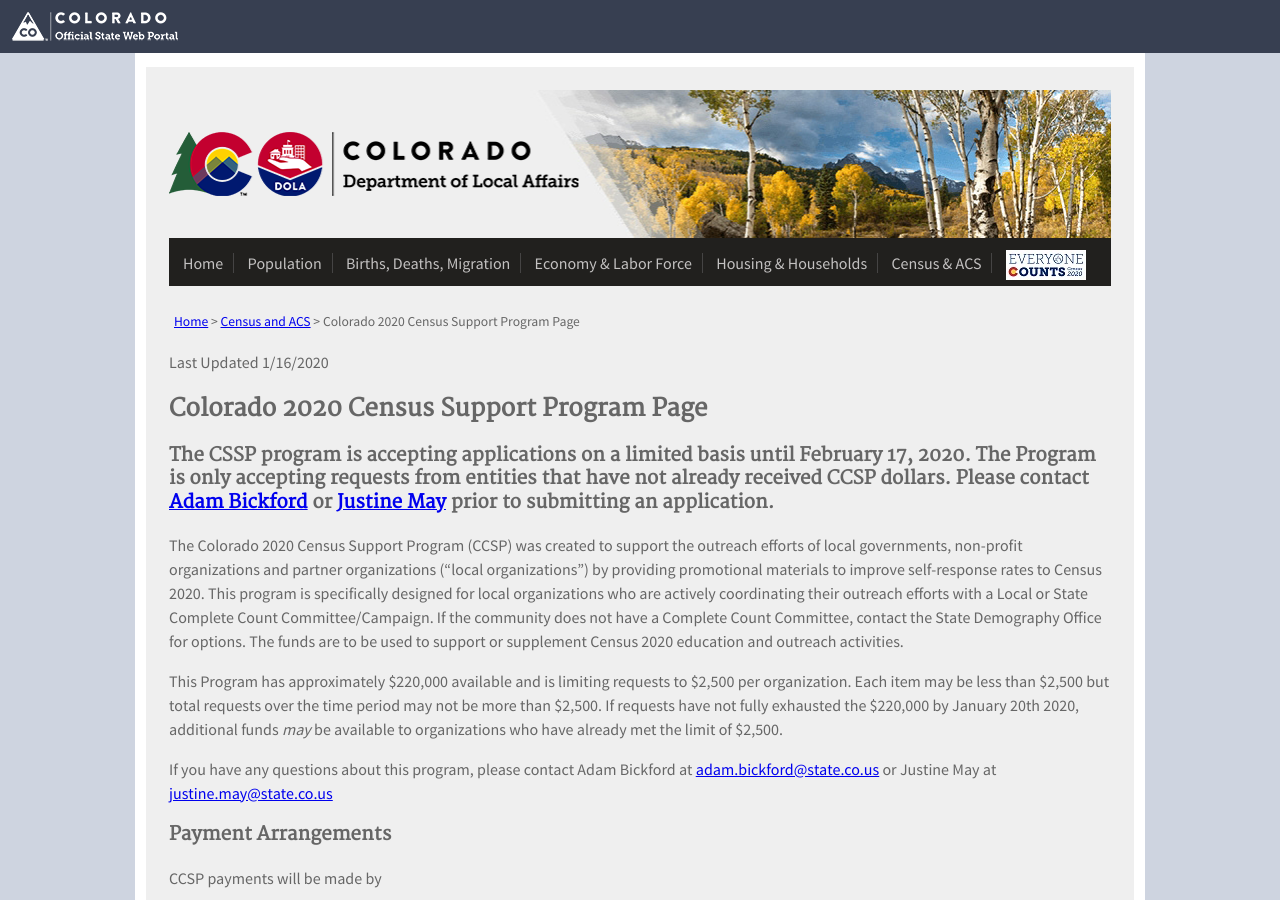
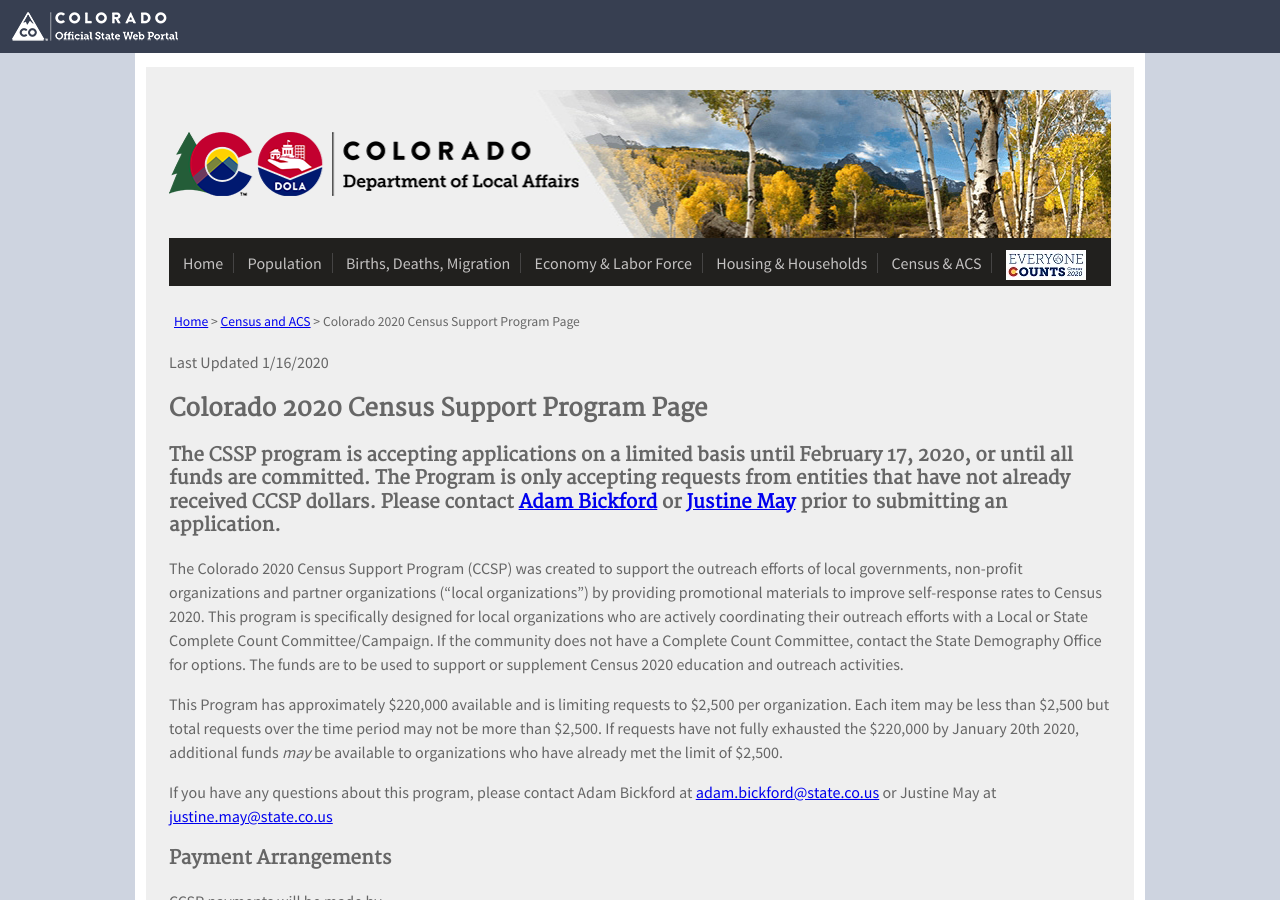
Before and after one commit to TBleess/Website_New, a Jekyll site: the page built from pages/5_CensusACS/2020-CCSP.md, in a window 1280 px wide and 900 px high. Built offline with Jekyll 4.4.1, drawn with Linux system fonts in a browser that asks for light colours.

Commit message:
Update 2020-CCSP.md

```diff
--- a/pages/5_CensusACS/2020-CCSP.md
+++ b/pages/5_CensusACS/2020-CCSP.md
@@ -9,7 +9,7 @@
 
 ## Colorado 2020 Census Support Program  Page
 
-### The CSSP program is accepting applications on a limited basis until February 17, 2020.  The Program is only accepting requests from entities that have not already received CCSP dollars. Please contact [Adam Bickford](maito:adam.bickford@state.co.us) or [Justine May](mailto:justine.may@state.co.us) prior to submitting an application.
+### The CSSP program is accepting applications on a limited basis until February 17, 2020, or until all funds are committed.  The Program is only accepting requests from entities that have not already received CCSP dollars. Please contact [Adam Bickford](maito:adam.bickford@state.co.us) or [Justine May](mailto:justine.may@state.co.us) prior to submitting an application.
 
 The Colorado 2020 Census Support Program (CCSP) was created to support the outreach efforts of local governments, non-profit organizations and partner organizations (“local organizations”) by providing promotional materials to improve self-response rates to Census 2020.  This program is specifically designed for local organizations who are actively coordinating their outreach efforts with a Local or State Complete Count Committee/Campaign.  If the community does not have a Complete Count Committee, contact the State Demography Office for options. The funds are to be used to support or supplement Census 2020 education and outreach activities.
 
```
